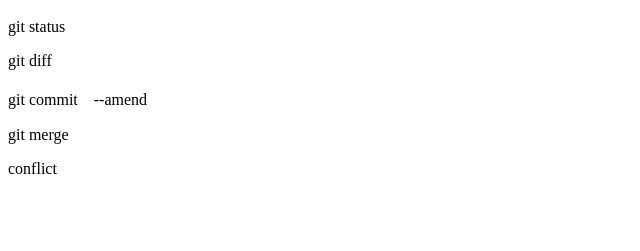
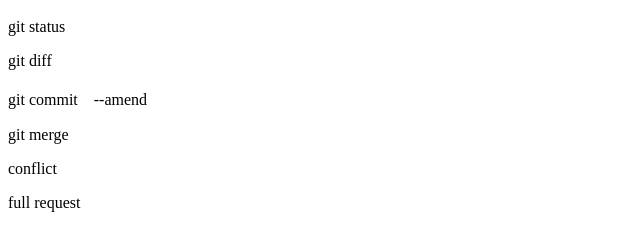
Before and after one commit to airitech-eithinzarkhin/git_tutorial_backup, a plain HTML site: page index.html in a window 1280 px wide. Shown: the part 57-308 px from the top of the page, without its empty margins (0-640 px from the left). Drawn offline with Linux system fonts and the light colour scheme.

Commit message:
full requestを追記

```diff
--- a/index.html
+++ b/index.html
@@ -4,3 +4,4 @@
 <p>git commit　--amend</p>
 <p>git merge</p>
 <p>conflict</p>
+<p>full request</p>
```
